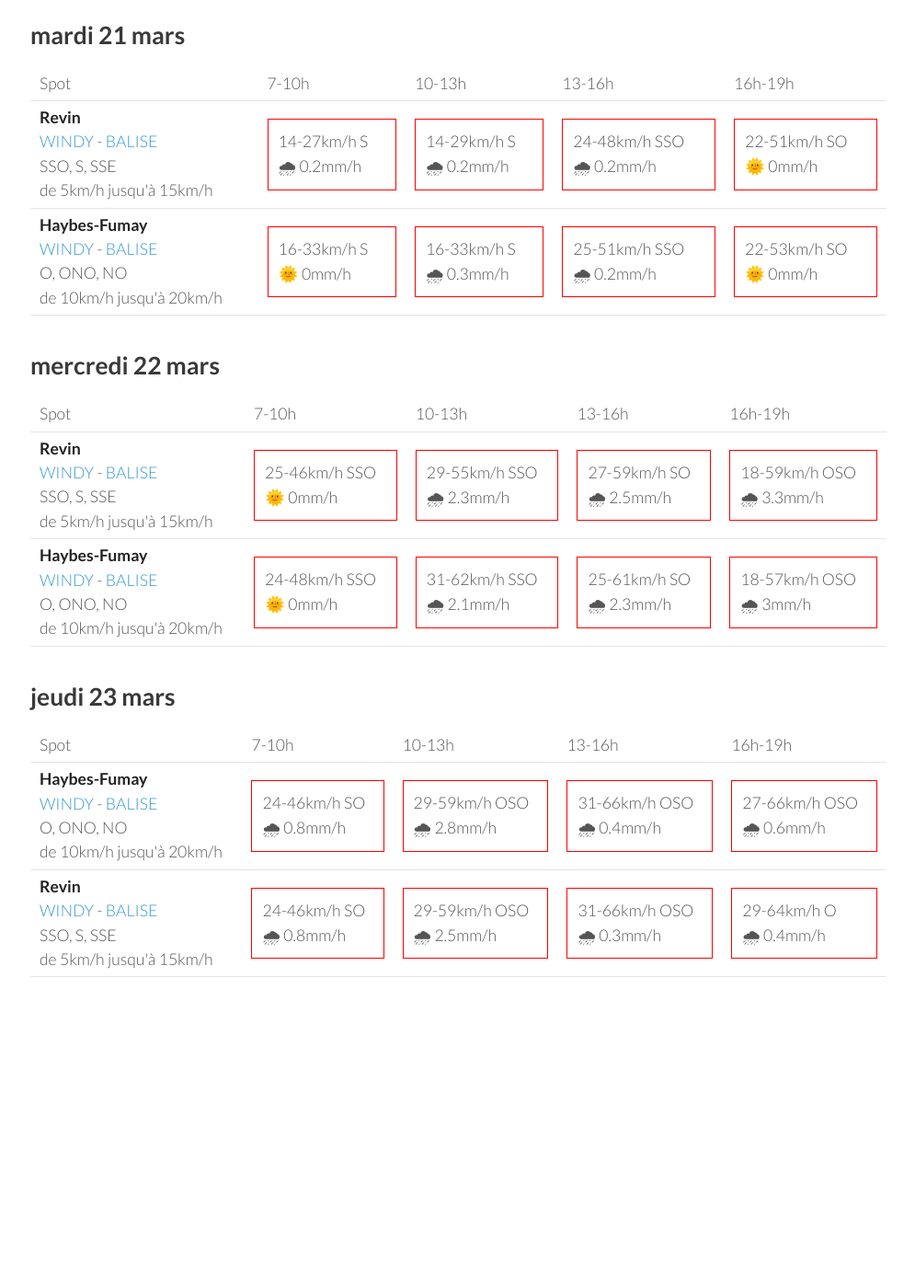
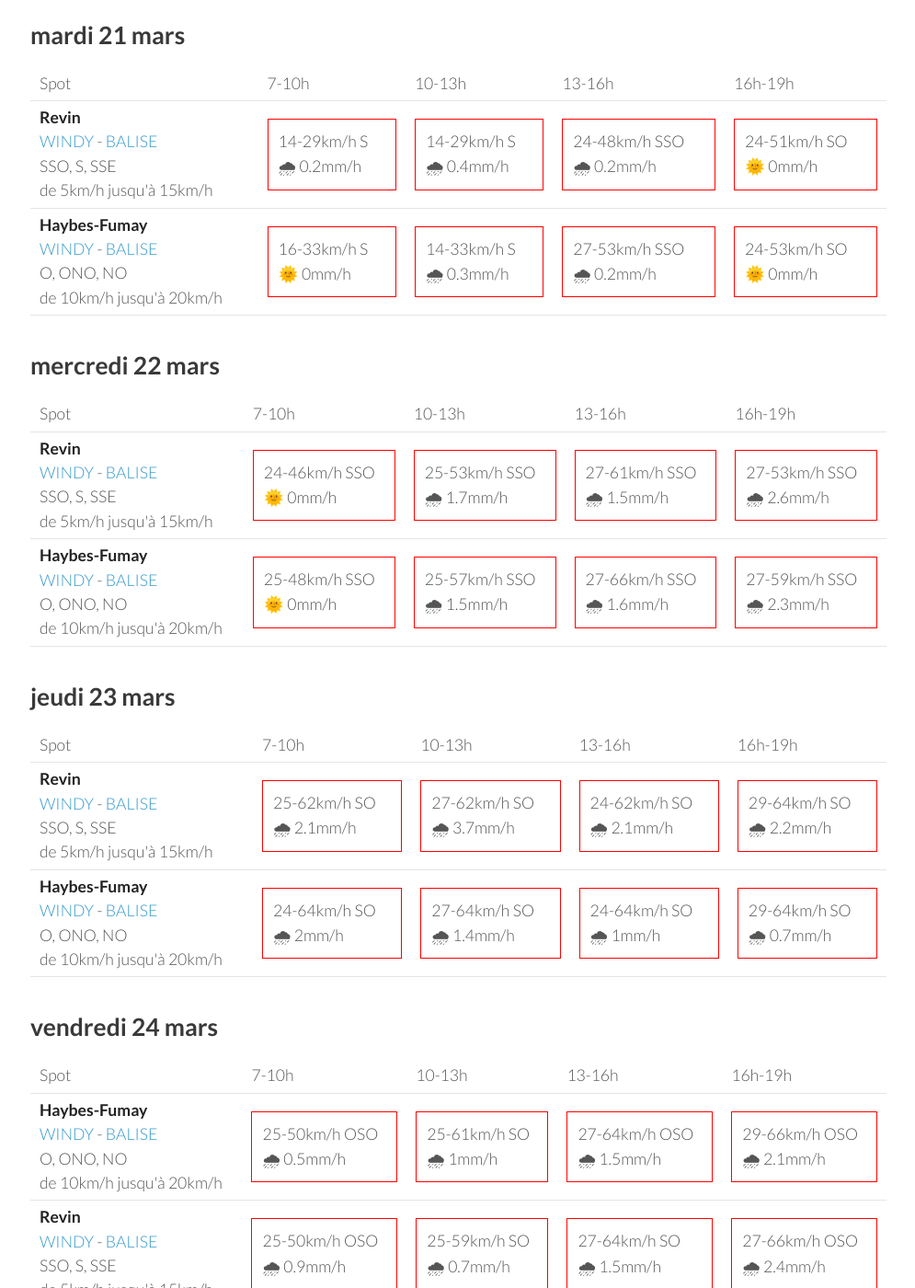
Before and after one commit to parapente-dans-le-nord/parapente-dans-le-nord.github.io, a Jekyll site: the page built from ardennes.markdown, in a window 1280 px wide and 1400 px high, scrolled down 976 px. Shown: the whole window at 92% size, without its empty margins (25-1020 px from the left). Built offline with Jekyll 4.4.1, drawn with Linux system fonts in a browser that asks for light colours; before the commit the page ends 2166 px from its top, so only the background shows below that; some of the changed text lies outside the part shown.

Commit message:
update index.markdown

```diff
--- a/ardennes.markdown
+++ b/ardennes.markdown
@@ -7,7 +7,7 @@ title:  "Tous les spots"
 {: .links}
 
 # Prevision Windy, modèle Arome
-page mise à jour le dimanche 19 mars 06:10
+page mise à jour le dimanche 19 mars 10:10
 
 ## dimanche 19 mars
 
@@ -96,10 +96,10 @@ page mise à jour le dimanche 19 mars 06:10
 <tr>
         <td><strong>Revin</strong><br><a href="https://windy.com/49.948/4.625?49.543,4.625,8">WINDY</a> - <span class=""><a href="http://www.balisemeteo.com/balise.php?idBalise=5019">BALISE</a> </span><br> <span class="vent-favorable">SSO, S, SSE</span><br><span class="force-vent">de 5km/h jusqu'à 15km/h</span> </td>
 
-            <td><div class="not-flyable"><p>14-27km/h S</p><p>🌧 0.2mm/h</p></div></td>
             <td><div class="not-flyable"><p>14-29km/h S</p><p>🌧 0.2mm/h</p></div></td>
+            <td><div class="not-flyable"><p>14-29km/h S</p><p>🌧 0.4mm/h</p></div></td>
             <td><div class="not-flyable"><p>24-48km/h SSO</p><p>🌧 0.2mm/h</p></div></td>
-            <td><div class="not-flyable"><p>22-51km/h SO</p><p>🌞 0mm/h</p></div></td>
+            <td><div class="not-flyable"><p>24-51km/h SO</p><p>🌞 0mm/h</p></div></td>
 
 
     </tr>
@@ -107,9 +107,9 @@ page mise à jour le dimanche 19 mars 06:10
         <td><strong>Haybes-Fumay</strong><br><a href="https://windy.com/49.998/4.715?49.913,4.738,10">WINDY</a> - <span class=""><a href="http://www.balisemeteo.com/balise.php?idBalise=104">BALISE</a> </span><br> <span class="vent-favorable">O, ONO, NO</span><br><span class="force-vent">de 10km/h jusqu'à 20km/h</span> </td>
 
             <td><div class="not-flyable"><p>16-33km/h S</p><p>🌞 0mm/h</p></div></td>
-            <td><div class="not-flyable"><p>16-33km/h S</p><p>🌧 0.3mm/h</p></div></td>
-            <td><div class="not-flyable"><p>25-51km/h SSO</p><p>🌧 0.2mm/h</p></div></td>
-            <td><div class="not-flyable"><p>22-53km/h SO</p><p>🌞 0mm/h</p></div></td>
+            <td><div class="not-flyable"><p>14-33km/h S</p><p>🌧 0.3mm/h</p></div></td>
+            <td><div class="not-flyable"><p>27-53km/h SSO</p><p>🌧 0.2mm/h</p></div></td>
+            <td><div class="not-flyable"><p>24-53km/h SO</p><p>🌞 0mm/h</p></div></td>
 
 
     </tr>
@@ -132,20 +132,20 @@ page mise à jour le dimanche 19 mars 06:10
 <tr>
         <td><strong>Revin</strong><br><a href="https://windy.com/49.948/4.625?49.543,4.625,8">WINDY</a> - <span class=""><a href="http://www.balisemeteo.com/balise.php?idBalise=5019">BALISE</a> </span><br> <span class="vent-favorable">SSO, S, SSE</span><br><span class="force-vent">de 5km/h jusqu'à 15km/h</span> </td>
 
-            <td><div class="not-flyable"><p>25-46km/h SSO</p><p>🌞 0mm/h</p></div></td>
-            <td><div class="not-flyable"><p>29-55km/h SSO</p><p>🌧 2.3mm/h</p></div></td>
-            <td><div class="not-flyable"><p>27-59km/h SO</p><p>🌧 2.5mm/h</p></div></td>
-            <td><div class="not-flyable"><p>18-59km/h OSO</p><p>🌧 3.3mm/h</p></div></td>
+            <td><div class="not-flyable"><p>24-46km/h SSO</p><p>🌞 0mm/h</p></div></td>
+            <td><div class="not-flyable"><p>25-53km/h SSO</p><p>🌧 1.7mm/h</p></div></td>
+            <td><div class="not-flyable"><p>27-61km/h SSO</p><p>🌧 1.5mm/h</p></div></td>
+            <td><div class="not-flyable"><p>27-53km/h SSO</p><p>🌧 2.6mm/h</p></div></td>
 
 
     </tr>
 <tr>
         <td><strong>Haybes-Fumay</strong><br><a href="https://windy.com/49.998/4.715?49.913,4.738,10">WINDY</a> - <span class=""><a href="http://www.balisemeteo.com/balise.php?idBalise=104">BALISE</a> </span><br> <span class="vent-favorable">O, ONO, NO</span><br><span class="force-vent">de 10km/h jusqu'à 20km/h</span> </td>
 
-            <td><div class="not-flyable"><p>24-48km/h SSO</p><p>🌞 0mm/h</p></div></td>
-            <td><div class="not-flyable"><p>31-62km/h SSO</p><p>🌧 2.1mm/h</p></div></td>
-            <td><div class="not-flyable"><p>25-61km/h SO</p><p>🌧 2.3mm/h</p></div></td>
-            <td><div class="not-flyable"><p>18-57km/h OSO</p><p>🌧 3mm/h</p></div></td>
+            <td><div class="not-flyable"><p>25-48km/h SSO</p><p>🌞 0mm/h</p></div></td>
+            <td><div class="not-flyable"><p>25-57km/h SSO</p><p>🌧 1.5mm/h</p></div></td>
+            <td><div class="not-flyable"><p>27-66km/h SSO</p><p>🌧 1.6mm/h</p></div></td>
+            <td><div class="not-flyable"><p>27-59km/h SSO</p><p>🌧 2.3mm/h</p></div></td>
 
 
     </tr>
@@ -166,22 +166,22 @@ page mise à jour le dimanche 19 mars 06:10
       <td>16h-19h</td>
     </tr>
 <tr>
-        <td><strong>Haybes-Fumay</strong><br><a href="https://windy.com/49.998/4.715?49.913,4.738,10">WINDY</a> - <span class=""><a href="http://www.balisemeteo.com/balise.php?idBalise=104">BALISE</a> </span><br> <span class="vent-favorable">O, ONO, NO</span><br><span class="force-vent">de 10km/h jusqu'à 20km/h</span> </td>
+        <td><strong>Revin</strong><br><a href="https://windy.com/49.948/4.625?49.543,4.625,8">WINDY</a> - <span class=""><a href="http://www.balisemeteo.com/balise.php?idBalise=5019">BALISE</a> </span><br> <span class="vent-favorable">SSO, S, SSE</span><br><span class="force-vent">de 5km/h jusqu'à 15km/h</span> </td>
 
-            <td><div class="not-flyable"><p>24-46km/h SO</p><p>🌧 0.8mm/h</p></div></td>
-            <td><div class="not-flyable"><p>29-59km/h OSO</p><p>🌧 2.8mm/h</p></div></td>
-            <td><div class="not-flyable"><p>31-66km/h OSO</p><p>🌧 0.4mm/h</p></div></td>
-            <td><div class="not-flyable"><p>27-66km/h OSO</p><p>🌧 0.6mm/h</p></div></td>
+            <td><div class="not-flyable"><p>25-62km/h SO</p><p>🌧 2.1mm/h</p></div></td>
+            <td><div class="not-flyable"><p>27-62km/h SO</p><p>🌧 3.7mm/h</p></div></td>
+            <td><div class="not-flyable"><p>24-62km/h SO</p><p>🌧 2.1mm/h</p></div></td>
+            <td><div class="not-flyable"><p>29-64km/h SO</p><p>🌧 2.2mm/h</p></div></td>
 
 
     </tr>
 <tr>
-        <td><strong>Revin</strong><br><a href="https://windy.com/49.948/4.625?49.543,4.625,8">WINDY</a> - <span class=""><a href="http://www.balisemeteo.com/balise.php?idBalise=5019">BALISE</a> </span><br> <span class="vent-favorable">SSO, S, SSE</span><br><span class="force-vent">de 5km/h jusqu'à 15km/h</span> </td>
+        <td><strong>Haybes-Fumay</strong><br><a href="https://windy.com/49.998/4.715?49.913,4.738,10">WINDY</a> - <span class=""><a href="http://www.balisemeteo.com/balise.php?idBalise=104">BALISE</a> </span><br> <span class="vent-favorable">O, ONO, NO</span><br><span class="force-vent">de 10km/h jusqu'à 20km/h</span> </td>
 
-            <td><div class="not-flyable"><p>24-46km/h SO</p><p>🌧 0.8mm/h</p></div></td>
-            <td><div class="not-flyable"><p>29-59km/h OSO</p><p>🌧 2.5mm/h</p></div></td>
-            <td><div class="not-flyable"><p>31-66km/h OSO</p><p>🌧 0.3mm/h</p></div></td>
-            <td><div class="not-flyable"><p>29-64km/h O</p><p>🌧 0.4mm/h</p></div></td>
+            <td><div class="not-flyable"><p>24-64km/h SO</p><p>🌧 2mm/h</p></div></td>
+            <td><div class="not-flyable"><p>27-64km/h SO</p><p>🌧 1.4mm/h</p></div></td>
+            <td><div class="not-flyable"><p>24-64km/h SO</p><p>🌧 1mm/h</p></div></td>
+            <td><div class="not-flyable"><p>29-64km/h SO</p><p>🌧 0.7mm/h</p></div></td>
 
 
     </tr>
@@ -189,3 +189,39 @@ page mise à jour le dimanche 19 mars 06:10
 </tbody>
 </table>
 {:/}
+## vendredi 24 mars
+
+{::nomarkdown}
+<table>
+  <tbody>
+    <tr>
+      <td>Spot</td>
+      <td>7-10h</td>
+      <td>10-13h</td>
+      <td>13-16h</td>
+      <td>16h-19h</td>
+    </tr>
+<tr>
+        <td><strong>Haybes-Fumay</strong><br><a href="https://windy.com/49.998/4.715?49.913,4.738,10">WINDY</a> - <span class=""><a href="http://www.balisemeteo.com/balise.php?idBalise=104">BALISE</a> </span><br> <span class="vent-favorable">O, ONO, NO</span><br><span class="force-vent">de 10km/h jusqu'à 20km/h</span> </td>
+
+            <td><div class="not-flyable"><p>25-50km/h OSO</p><p>🌧 0.5mm/h</p></div></td>
+            <td><div class="not-flyable"><p>25-61km/h SO</p><p>🌧 1mm/h</p></div></td>
+            <td><div class="not-flyable"><p>27-64km/h OSO</p><p>🌧 1.5mm/h</p></div></td>
+            <td><div class="not-flyable"><p>29-66km/h OSO</p><p>🌧 2.1mm/h</p></div></td>
+
+
+    </tr>
+<tr>
+        <td><strong>Revin</strong><br><a href="https://windy.com/49.948/4.625?49.543,4.625,8">WINDY</a> - <span class=""><a href="http://www.balisemeteo.com/balise.php?idBalise=5019">BALISE</a> </span><br> <span class="vent-favorable">SSO, S, SSE</span><br><span class="force-vent">de 5km/h jusqu'à 15km/h</span> </td>
+
+            <td><div class="not-flyable"><p>25-50km/h OSO</p><p>🌧 0.9mm/h</p></div></td>
+            <td><div class="not-flyable"><p>25-59km/h SO</p><p>🌧 0.7mm/h</p></div></td>
+            <td><div class="not-flyable"><p>27-64km/h SO</p><p>🌧 1.5mm/h</p></div></td>
+            <td><div class="not-flyable"><p>27-66km/h OSO</p><p>🌧 2.4mm/h</p></div></td>
+
+
+    </tr>
+
+</tbody>
+</table>
+{:/}
```
